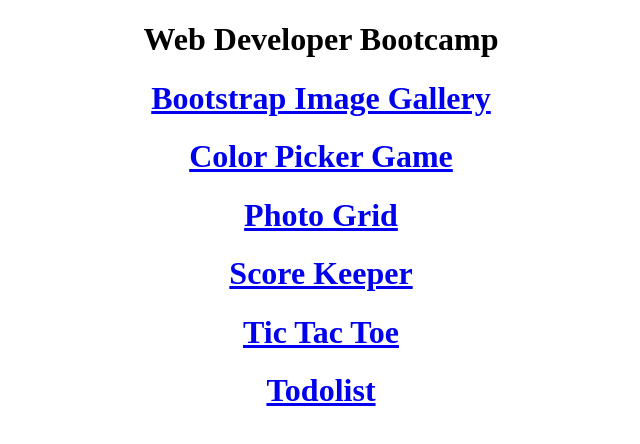
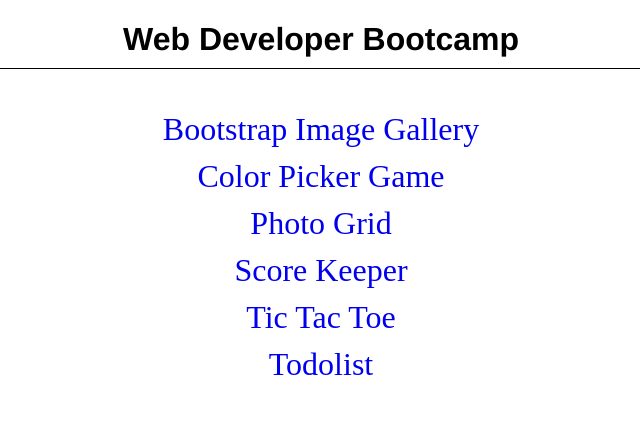
Before and after one commit to shreshthmishra/Web-Dev-Bootcamp, a plain HTML site: page index.html in a window 1280 px wide. Shown: the whole page, without its empty margins (319-959 px from the left). Drawn offline with Linux system fonts and the light colour scheme.

Commit message:
fix: template literal

```diff
--- a/index.html
+++ b/index.html
@@ -7,7 +7,18 @@
     <title>Web-Dev-Bootcamp</title>
     <style>
         h1 {
+            text-align: center;;
+            font-family: 'Franklin Gothic Medium', 'Arial Narrow', Arial, sans-serif;
+            border-bottom: 1px solid black;
+            padding-bottom: 10px;
+        }
+        div {
+            font-size: 2rem;
+            padding-top: 10px;
             text-align: center;
+        }
+        a {
+            text-decoration: none;
         }
     </style>
 </head>
@@ -26,7 +37,7 @@
         }
         Object.keys(projects).forEach((project) => {
             let newElement = document.createElement("div");
-            newElement.innerHTML = `<a href=${projects[project]}><h1>${project}</h1>`
+            newElement.innerHTML = `<a href="${projects[project]}">${project}</a>`;
             document.getElementById("projects").appendChild(newElement);
         });
     </script>
```
